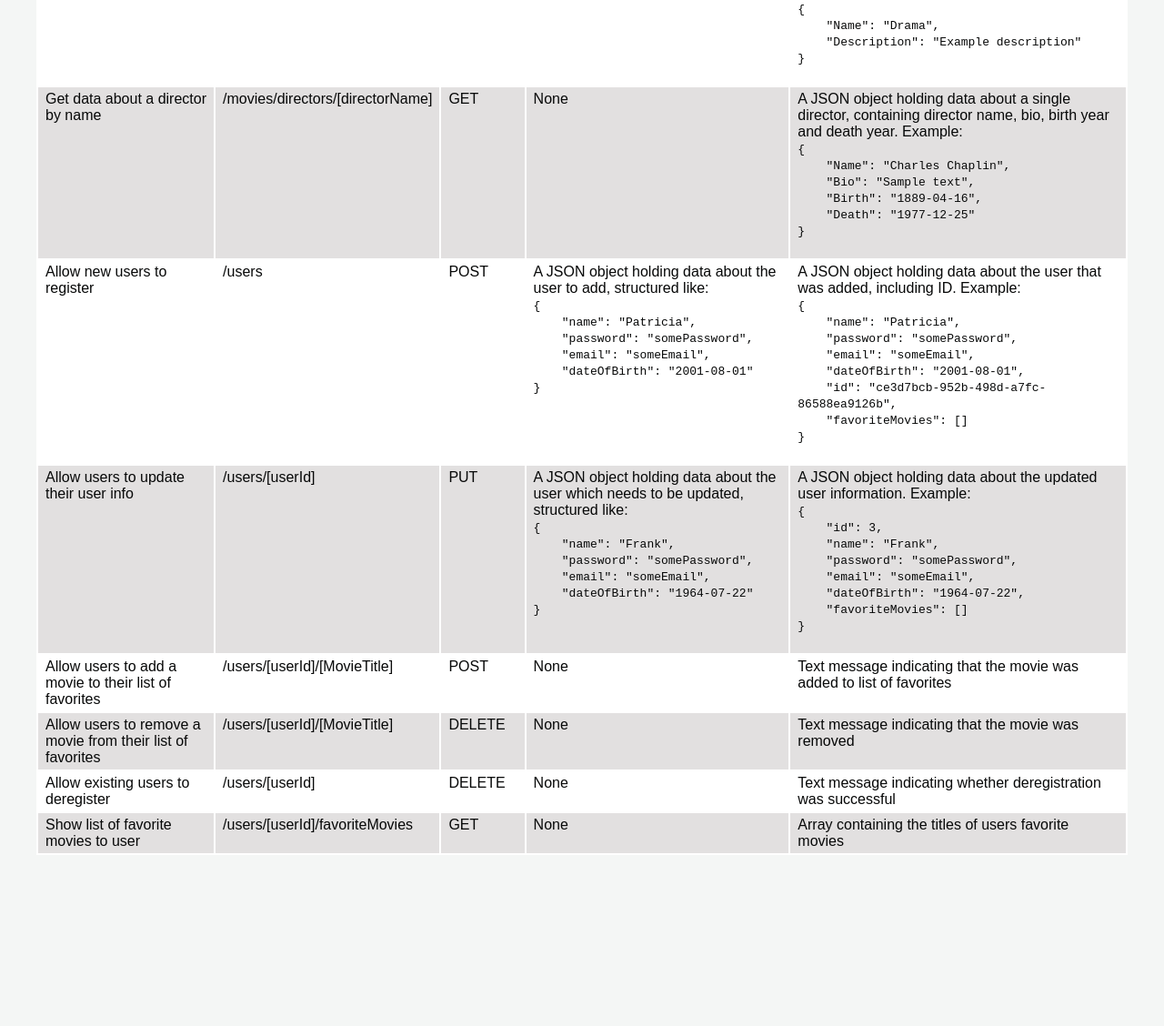
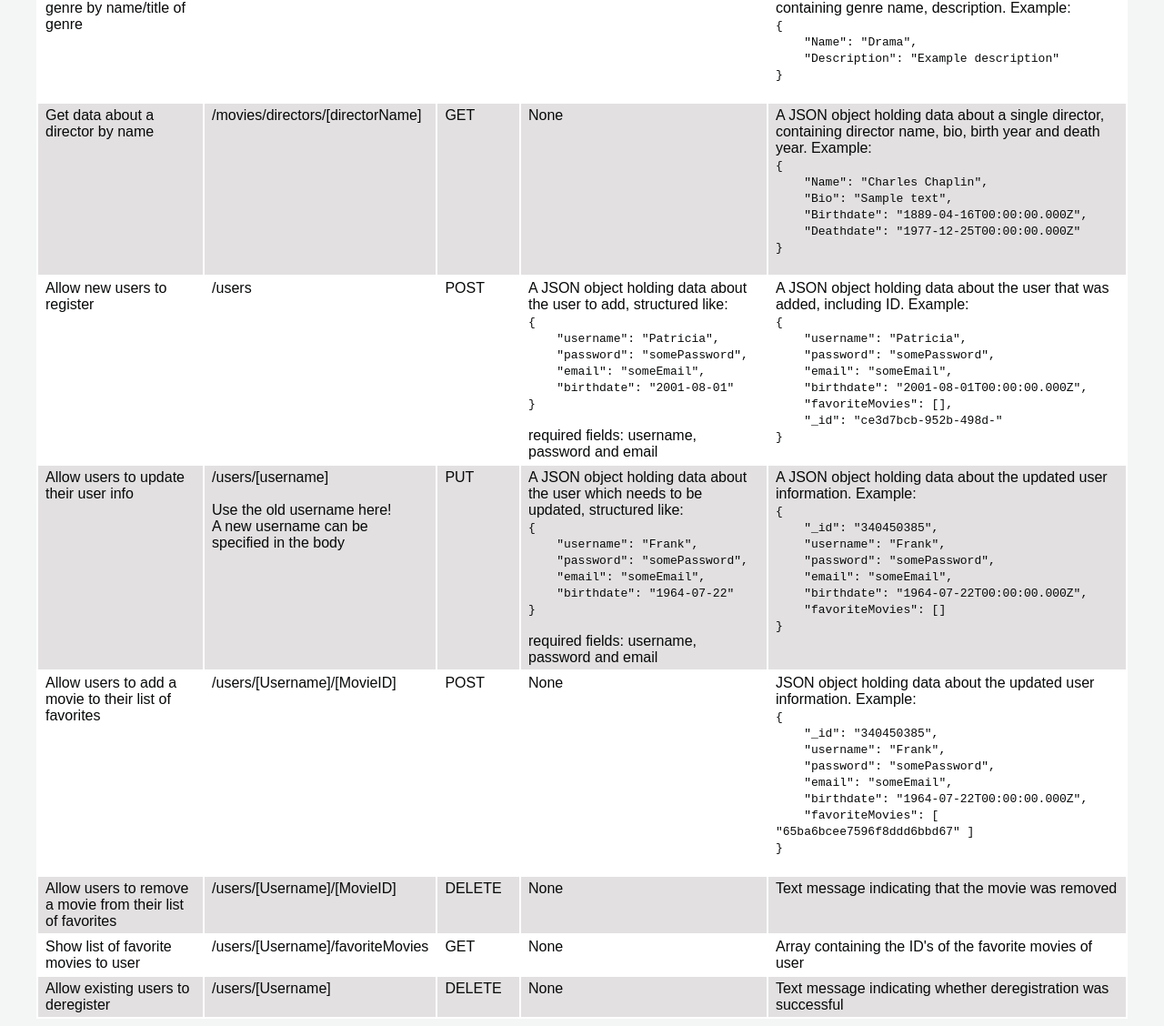
Before and after one commit to Guenzler/movie_api, a website: page public/documentation.html in a window 1280 px wide. Shown: the part 654-1782 px from the top of the page at 91% size. Before the commit the page ends 1602 px from the top, so only its background shows below. Drawn offline with Linux system fonts and the light colour scheme.

Commit message:
update documentation

```diff
--- a/public/documentation.html
+++ b/public/documentation.html
@@ -44,8 +44,6 @@
                         Example:
                         <code>
 {
-    "Title": "Casablanca",
-    "Description": "Sample description",
     "Genre": {
         "Name": "Drama",
         "Description": "sample description"
@@ -53,10 +51,13 @@
     "Director": {
         "Name": "Michael Curtiz",
         "Bio": "Example text",
-        "Birth": "1886-12-24",
-        "Death": "1962-04-10"
+        "Birthdate": "1886-12-24T00:00:00.000Z",
+        "Deathdate": "1962-04-10T00:00:00.000Z"
     },
-    "ImageURL": "sampleurl.jpg",
+    "_id": "0908098988098089",
+    "Title": "Casablanca",
+    "Description": "Sample description",
+    "ImagePath": "sampleurl.jpg",
     "Featured": false
     }
                     </code>
@@ -89,8 +90,8 @@
 {
     "Name": "Charles Chaplin",
     "Bio": "Sample text",
-    "Birth": "1889-04-16",
-    "Death": "1977-12-25"
+    "Birthdate": "1889-04-16T00:00:00.000Z",
+    "Deathdate": "1977-12-25T00:00:00.000Z"
 }
                     </code>
                     </td>
@@ -102,48 +103,50 @@
                     <td>A JSON object holding data about the user to add, structured like:
                         <code>
 {
-    "name": "Patricia",
+    "username": "Patricia",
     "password": "somePassword",
     "email": "someEmail",
-    "dateOfBirth": "2001-08-01"
+    "birthdate": "2001-08-01"
 }
-                    </code>
+                    </code><br>
+                    required fields: username, password and email
                     </td>
                     <td>A JSON object holding data about the user that was added, including ID. Example:
                         <code>
 {
-    "name": "Patricia",
+    "username": "Patricia",
     "password": "somePassword",
     "email": "someEmail",
-    "dateOfBirth": "2001-08-01",
-    "id": "ce3d7bcb-952b-498d-a7fc-86588ea9126b",
-    "favoriteMovies": []
+    "birthdate": "2001-08-01T00:00:00.000Z",
+    "favoriteMovies": [],
+    "_id": "ce3d7bcb-952b-498d-"
 }
                     </code>
                     </td>
                 </tr>
                 <tr>
                     <td>Allow users to update their user info</td>
-                    <td>/users/[userId]</td>
+                    <td>/users/[username]<br><br>Use the old username here! <br>A new username can be <br>specified in the body</td>
                     <td>PUT</td>
                     <td>A JSON object holding data about the user which needs to be updated, structured like:
                         <code>
 {
-    "name": "Frank",
+    "username": "Frank",
     "password": "somePassword",
     "email": "someEmail",
-    "dateOfBirth": "1964-07-22"
+    "birthdate": "1964-07-22"
 }
-                    </code>
+                    </code><br>
+                    required fields: username, password and email
                     </td>
                     <td>A JSON object holding data about the updated user information. Example:
                         <code>
 {
-    "id": 3,
-    "name": "Frank",
+    "_id": "340450385",
+    "username": "Frank",
     "password": "somePassword",
     "email": "someEmail",
-    "dateOfBirth": "1964-07-22",
+    "birthdate": "1964-07-22T00:00:00.000Z",
     "favoriteMovies": []
 }
                     </code>
@@ -151,33 +154,43 @@
                 </tr>
                 <tr>
                     <td>Allow users to add a movie to their list of favorites</td>
-                    <td>/users/[userId]/[MovieTitle]</td>
+                    <td>/users/[Username]/[MovieID]</td>
                     <td>POST</td>
                     <td>None</td>
-                    <td>Text message indicating that the movie was added to list of favorites
+                    <td>JSON object holding data about the updated user information. Example:
+                        <code>
+{
+    "_id": "340450385",
+    "username": "Frank",
+    "password": "somePassword",
+    "email": "someEmail",
+    "birthdate": "1964-07-22T00:00:00.000Z",
+    "favoriteMovies": [ "65ba6bcee7596f8ddd6bbd67" ]
+}
+                    </code>
                     </td>
                 </tr>
                 <tr>
                     <td>Allow users to remove a movie from their list of favorites</td>
-                    <td>/users/[userId]/[MovieTitle]</td>
+                    <td>/users/[Username]/[MovieID]</td>
                     <td>DELETE</td>
                     <td>None</td>
                     <td>Text message indicating that the movie was removed
                     </td>
                 </tr>
                 <tr>
+                    <td>Show list of favorite movies to user</td>
+                    <td>/users/[Username]/favoriteMovies</td>
+                    <td>GET</td>
+                    <td>None</td>
+                    <td>Array containing the ID's of the favorite movies of user</td>
+                </tr>
+                <tr>
                     <td>Allow existing users to deregister</td>
-                    <td>/users/[userId]</td>
+                    <td>/users/[Username]</td>
                     <td>DELETE</td>
                     <td>None</td>
                     <td>Text message indicating whether deregistration was successful</td>
-                </tr>
-                <tr>
-                    <td>Show list of favorite movies to user</td>
-                    <td>/users/[userId]/favoriteMovies</td>
-                    <td>GET</td>
-                    <td>None</td>
-                    <td>Array containing the titles of users favorite movies</td>
                 </tr>
             </tbody>
         </table>
```
Also changed, not shown: log.txt (+39 -15 lines).
